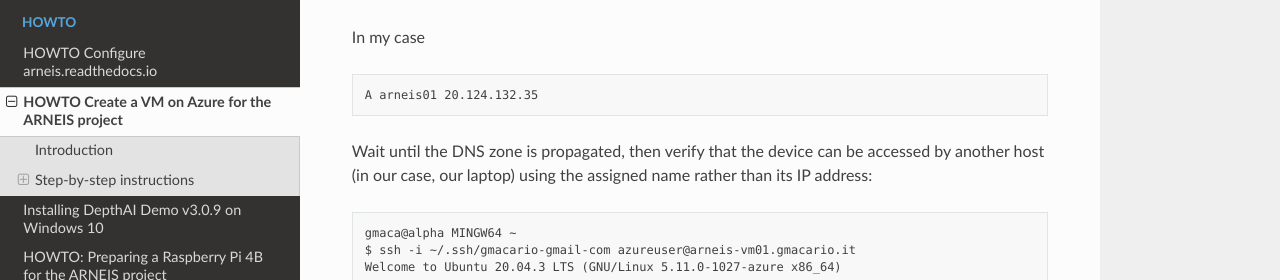
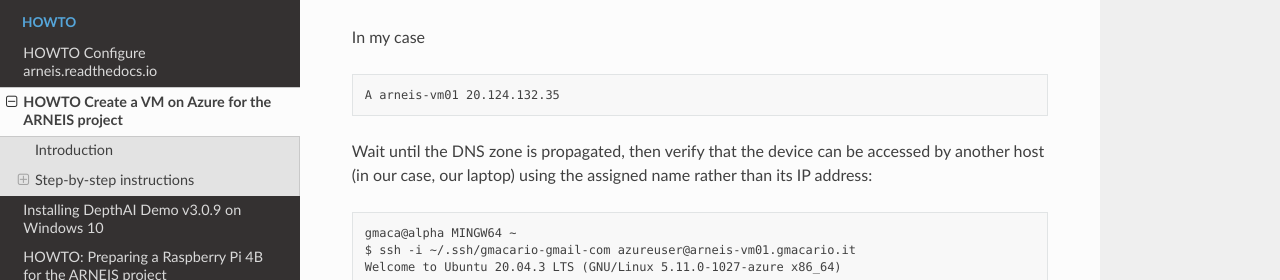
Before and after one commit to B-AROL-O/ARNEIS, a Sphinx documentation site: the page built from docs/howto/howto-create-vm-on-azure.md, in a window 1280 px wide and 900 px high, scrolled down 2706 px. Shown: the part 172-452 px from the top of the window. Built offline with Sphinx 7.4.7 and the Read the Docs theme 2.0.0, drawn with Linux system fonts in a browser that asks for light colours.

Commit message:
Chosen name for the new VM is arneis-vm01

````diff
--- a/docs/howto/howto-create-vm-on-azure.md
+++ b/docs/howto/howto-create-vm-on-azure.md
@@ -63,7 +63,7 @@ If so, access your DNS administrative page (in my case, <https://register.it/>)
 In my case
 
 ```text
-A arneis01 20.124.132.35
+A arneis-vm01 20.124.132.35
 ```
 
 Wait until the DNS zone is propagated, then verify that the device can be accessed by another host (in our case, our laptop) using the assigned name rather than its IP address:
````
